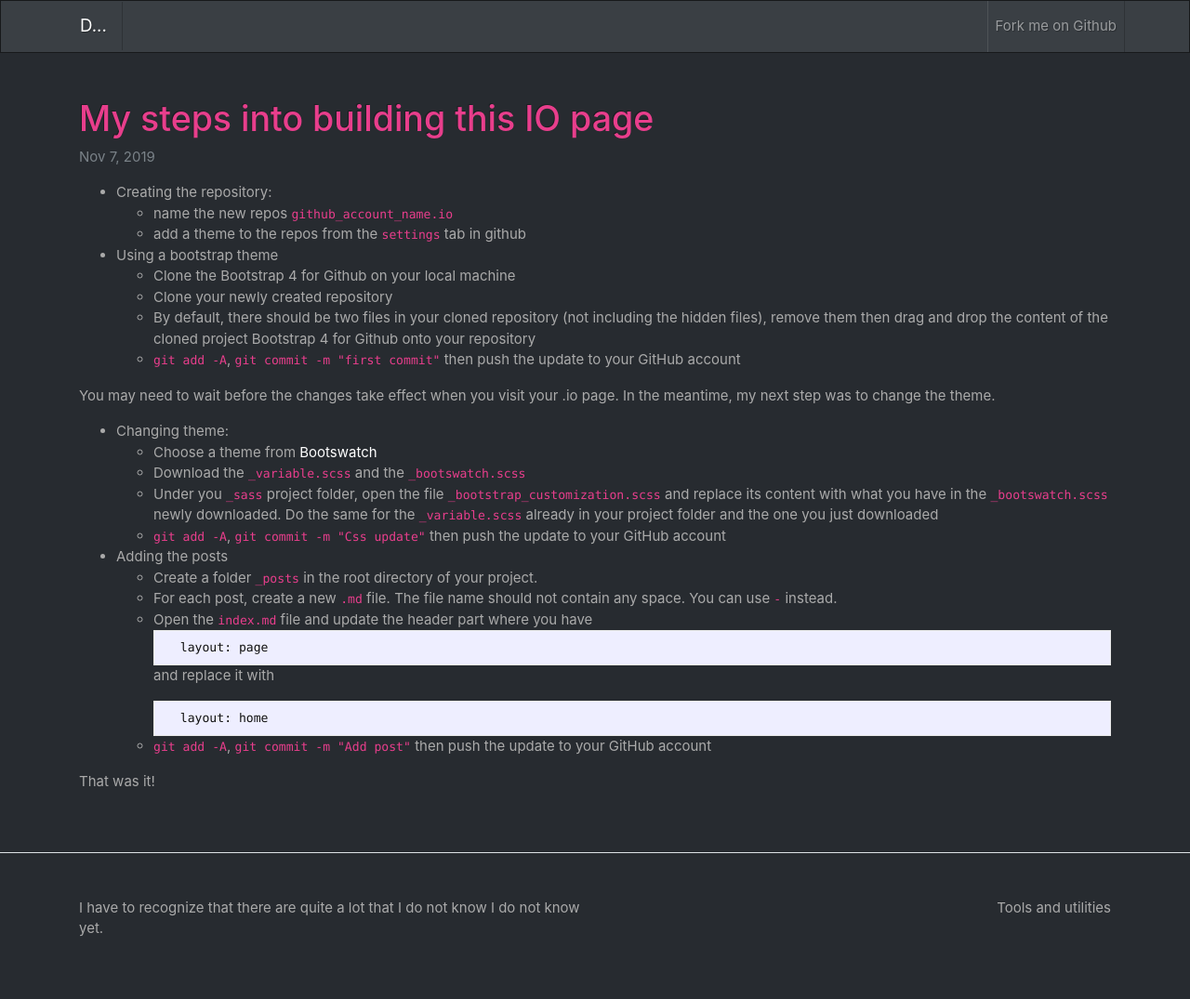
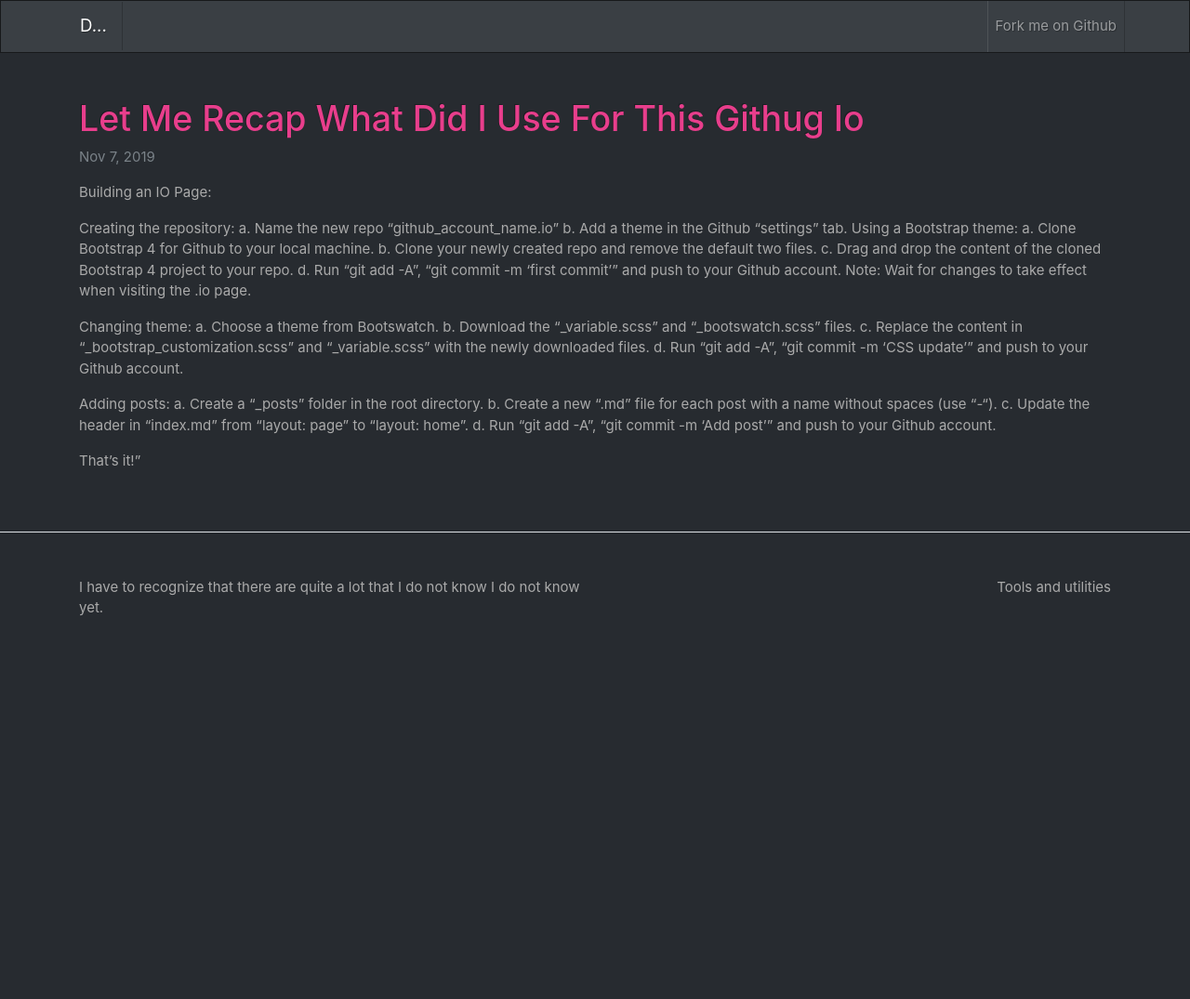
Before and after one commit to dragona/dragona.github.com, a Jekyll site: the page built from _posts/2019-11-07-let-me-recap-what-did-I-use-for-this-githug-io.md, in a window 1280 px wide. Shown: the whole page at 93% size. Built offline with Jekyll 4.4.1, drawn with Linux system fonts in a browser that asks for light colours; our own code applies the rules of GitHub Pages for plain Markdown files; after the commit the page ends 900 px from its top, so only the background shows below that.

Commit message:
Re-write

````diff
--- a/_posts/2019-11-07-let-me-recap-what-did-I-use-for-this-githug-io.md
+++ b/_posts/2019-11-07-let-me-recap-what-did-I-use-for-this-githug-io.md
@@ -1,39 +1,25 @@
----
-title: My steps into building this IO page
----
+Building an IO Page:
 
-- Creating the repository:
-    - name the new repos ```github_account_name.io```
-    - add a theme to the repos from the ```settings``` tab in github
-- Using a bootstrap theme
-    - Clone the Bootstrap 4 for Github on your local machine
-    - Clone your newly created repository
-    - By default, there should be two files in your cloned repository (not including the hidden files), remove them then drag and drop the content
-    of the cloned project Bootstrap 4 for Github onto your repository
-    - ```git add -A```, ```git commit -m "first commit"``` then push the update to your GitHub account
+Creating the repository:
+a. Name the new repo "github_account_name.io"
+b. Add a theme in the Github "settings" tab.
+Using a Bootstrap theme:
+a. Clone Bootstrap 4 for Github to your local machine.
+b. Clone your newly created repo and remove the default two files.
+c. Drag and drop the content of the cloned Bootstrap 4 project to your repo.
+d. Run "git add -A", "git commit -m 'first commit'" and push to your Github account.
+Note: Wait for changes to take effect when visiting the .io page.
 
-You may need to wait before the changes take effect when you visit your .io page. In the meantime, my next step was to change the theme.
+Changing theme:
+a. Choose a theme from Bootswatch.
+b. Download the "_variable.scss" and "_bootswatch.scss" files.
+c. Replace the content in "_bootstrap_customization.scss" and "_variable.scss" with the newly downloaded files.
+d. Run "git add -A", "git commit -m 'CSS update'" and push to your Github account.
 
-- Changing theme:
-    - Choose a theme from [Bootswatch](https://bootswatch.com/)
-    - Download the ```_variable.scss``` and the ```_bootswatch.scss```
-    - Under you ```_sass``` project folder, open the file ```_bootstrap_customization.scss``` and replace its content with what you have in the ```_bootswatch.scss``` newly downloaded.
-     Do the same for the ```_variable.scss``` already in your project folder and the one you just downloaded
-    - ```git add -A```, ```git commit -m "Css update"``` then push the update to your GitHub account
+Adding posts:
+a. Create a "_posts" folder in the root directory.
+b. Create a new ".md" file for each post with a name without spaces (use "-").
+c. Update the header in "index.md" from "layout: page" to "layout: home".
+d. Run "git add -A", "git commit -m 'Add post'" and push to your Github account.
 
-- Adding the posts
-    - Create a folder ```_posts``` in the root directory of your project.
-    - For each post, create a new ```.md``` file. The file name should not contain any space. You can use ```-``` instead.
-    - Open the ```index.md``` file and update the header part where you have
-        ```
-        layout: page
-        ```
-
-        and replace it with
-        ```
-        layout: home
-        ```
-    - ```git add -A```, ```git commit -m "Add post"``` then push the update to your GitHub account
-
-
-That was it!
+That's it!"
````
Also changed, not shown: _posts/2019-11-08-download-audio-books-from-youtube.md (+10 -11 lines), _posts/2019-11-09-github-star-fork-and-watch-scraper-in-python.md (+1 -2 lines), _posts/2019-11-11-will-not-forget-reading-the-License-next-time.md (+1 -1 lines), 1 other file.
